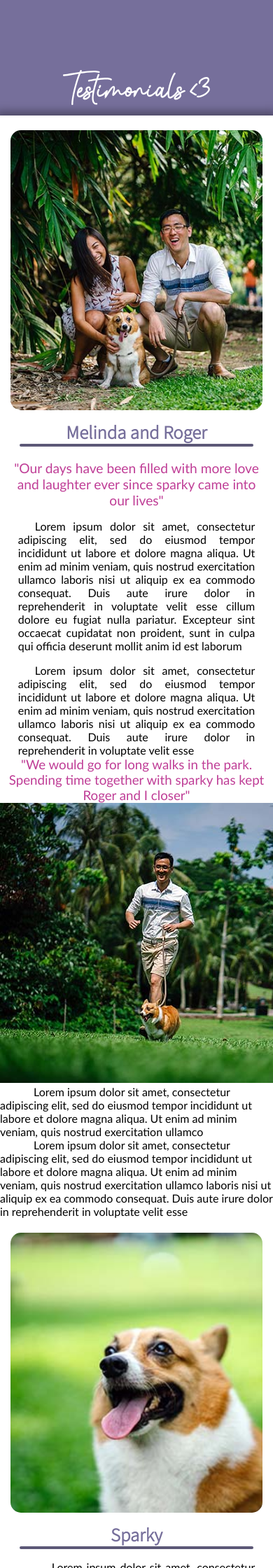
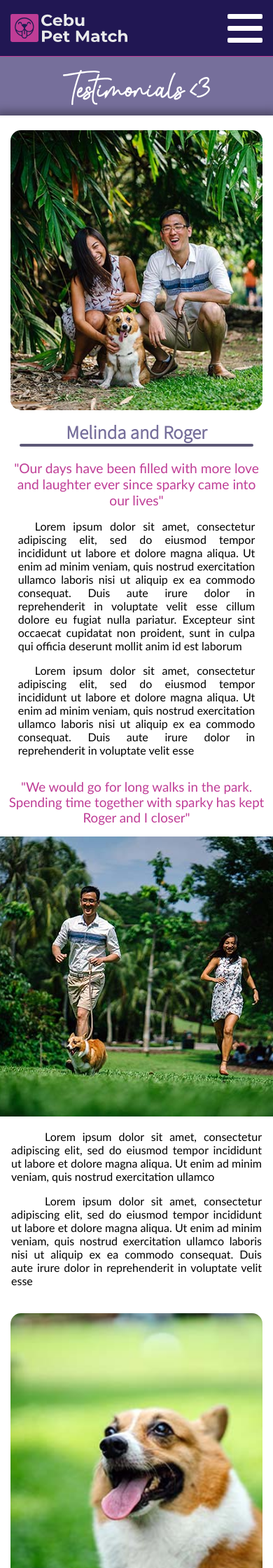
Before and after one commit to marescanog/PHP_PetSite, a PHP site: page /testimony.php in a window 390 px wide; the page is wider, and only the part inside the window is pictured. Shown: the top 2240 px of that part at 70% size. Run offline with PHP 8.4, Linux system fonts and the light colour scheme.

Commit message:
fished css mobile responsiveness for testimonials updated header and footer links

```diff
--- a/css/stylish-page-wrapper-styles.css
+++ b/css/stylish-page-wrapper-styles.css
@@ -7,7 +7,7 @@
 
 .sty__-paper{
     background-color: white;
-    min-height: 70vh;
+    min-height: 100vh;
     border-radius: 0;
     box-shadow: 0px 0px 12px 6px rgba(0,0,0,0.35);
 }
--- a/css/testimonials-styles.css
+++ b/css/testimonials-styles.css
@@ -40,12 +40,19 @@
 /* ====================================== */
 
 /* MOBILE: If the browser window is smaller than 900px */
+    .tes_spacing{
+        display: flex;
+        flex-direction: column;
+        justify-content: space-around;
+    }
+
     .tes_-inner-wrapper{
         width: 95%;
         margin-left: auto;
         margin-right: auto;
        // background-color: blueviolet;
         font-family:  'Calibri', 'Gill Sans', 'Gill Sans MT', 'Trebuchet MS', sans-serif;
+        max-height: fit-content;
     }
 
     .tes__font h2{
@@ -64,14 +71,6 @@
         font-family:  'Calibri Light', 'Gill Sans', 'Gill Sans MT', 'Trebuchet MS', sans-serif;
         text-indent: 3em;
     }
-
-
-
-/* TABLET: If the browser window is 900px or larger (For text adjustment)*/
-@media only screen and (min-width: 500px) {
-
-
-}
 
 /* DESKTOP: If the browser window is 900px or larger */
 @media only screen and (min-width: 900px) {
@@ -233,20 +232,42 @@
 /* ====================================== */
 
 /* MOBILE: If the browser window is smaller than 900px */
+.tes_-middle-inner-wrapper{
+    max-height: fit-content;
+    max-width: 650px;
+    margin-left: auto;
+    margin-right: auto;
+    margin-top: 2em;
+    margin-bottom: 1em;
+    display: flex;
+    flex-direction: column;
+}
 
+.tes_-middle-inner-wrapper p{
+    text-align: justify;
+    padding-right: 1em;
+    padding-left: 1em;
+    margin-top: 1em;
+}
+.tes_--section-2-image{
+    margin-top: 1em;
+}
 
-
-/* TABLET: If the browser window is 900px or larger (For text adjustment)*/
-@media only screen and (min-width: 500px) {
-
-
+.tes_--section-2-image img{
+    width: 100%;
+    height: 400px;
+    object-fit: cover;
+    object-position: center;
 }
 
 /* DESKTOP: If the browser window is 900px or larger */
 @media only screen and (min-width: 900px) {
+    .tes_-middle-inner-wrapper{
+        margin-top: 4em;
+        margin-bottom: 3em;
+    }
+}
 
-
-}
 
 /* ====================================== */
 /* ====================================== */
--- a/php-html-blocks/footer.php
+++ b/php-html-blocks/footer.php
@@ -43,9 +43,9 @@
                                         </svg>
                                     </h6></li>
                                 <ul class="footer-sitemap-links">
-                                    <li><a href="">Sarah and Connor</a></li>
-                                    <li><a href="">Nathan</a></li>
-                                    <li><a href="">Melinda</a></li>
+                                    <li><a href="testimony.php?testimony=1">Sarah and Connor</a></li>
+                                    <li><a href="testimony.php?testimony=2">Nathan</a></li>
+                                    <li><a href="testimony.php?testimony=3">Melinda</a></li>
                                 </ul>
                             </div>
                         </ul>
--- a/php-html-blocks/header.php
+++ b/php-html-blocks/header.php
@@ -51,9 +51,9 @@
                                 </svg>
                             </li>
                             <ul class="dropdown-content">
-                                <li><a href="">Sarah and Connor</a></li>
-                                <li><a href="">Nathan</a></li>
-                                <li><a href="">Melinda</a></li>
+                                <li><a href="testimony.php?testimony=1">Sarah and Connor</a></li>
+                                <li><a href="testimony.php?testimony=2">Nathan</a></li>
+                                <li><a href="testimony.php?testimony=3">Melinda</a></li>
                             </ul>
                         </div>
                         <div class="dropdown">
--- a/testimony.php
+++ b/testimony.php
@@ -18,14 +18,14 @@
     </style>
 </head>
 <body >
-    <?php //require './php-html-blocks/header.php'?>
+    <?php require './php-html-blocks/header.php'?>
         <div style="background-color:#766F9B; min-height:100vh;">
             <div class="header-padding3" style="transform: translateY(15px);"></div>
             <div class="sty__left-right-margins tes__font">
                 <div class="sty__header">
                     <?php include './images/LOGO/headerTitles/testimonials.svg';?>
                 </div>
-                <div class="sty__-paper">
+                <div class="sty__-paper tes_spacing">
                     <!-- Section 1-->
                     <div class="tes_-inner-wrapper">
                         <div class='tes_--section-1'>
@@ -66,18 +66,16 @@
                                     <div class="tes_----section-3-paragraphs">
                                         <p>Lorem ipsum dolor sit amet, consectetur adipiscing elit, sed do eiusmod tempor incididunt ut labore et dolore magna aliqua. Ut enim ad minim veniam, quis nostrud exercitation ullamco laboris nisi ut aliquip ex ea commodo consequat. Duis aute irure dolor in reprehenderit in voluptate velit esse </p>
                                         <h4>Want a pet like sparky?</h4>
-                                        <button>SEARCH FOR PET</button>
+                                        <button onclick="location.href='search.php';">SEARCH FOR PET</button>
                                     </div>
                                 </div>
-                            </div>
-                            <div>
-
                             </div>
                     </div>
                 </div>
             </div>
         </div>
 
+        <?php require './php-html-blocks/footer.php'?>
 
     <script src=""></script>
 
```
